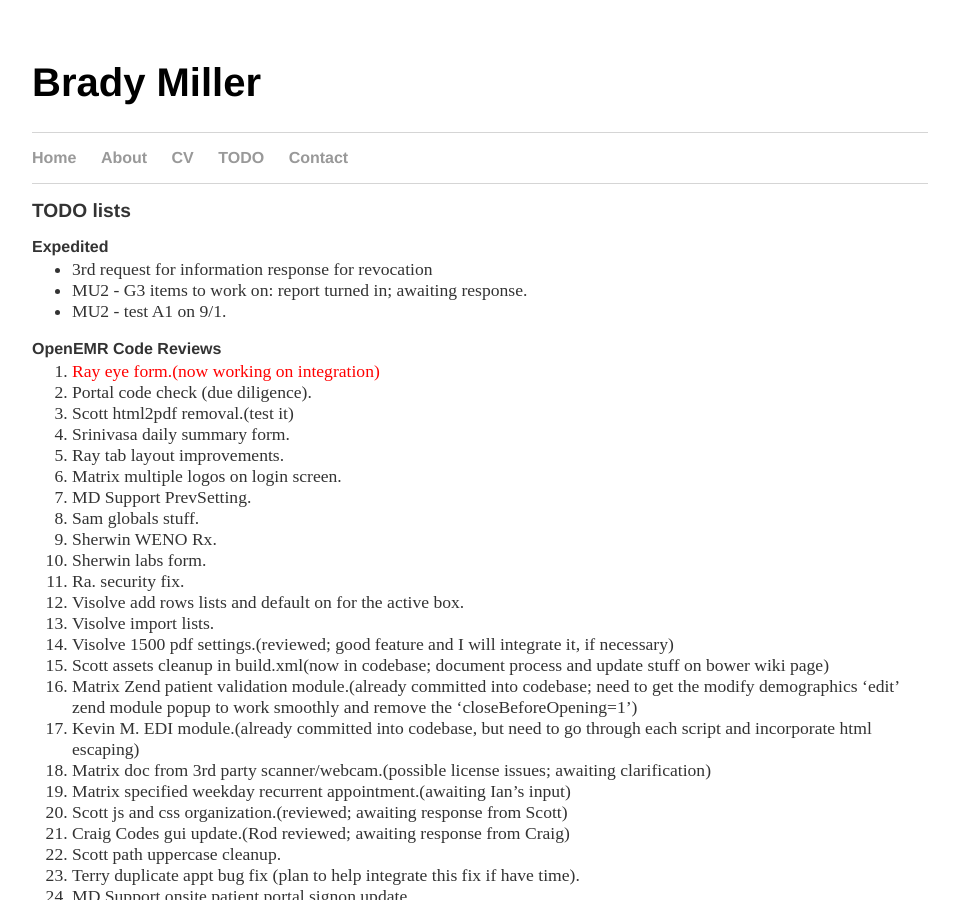
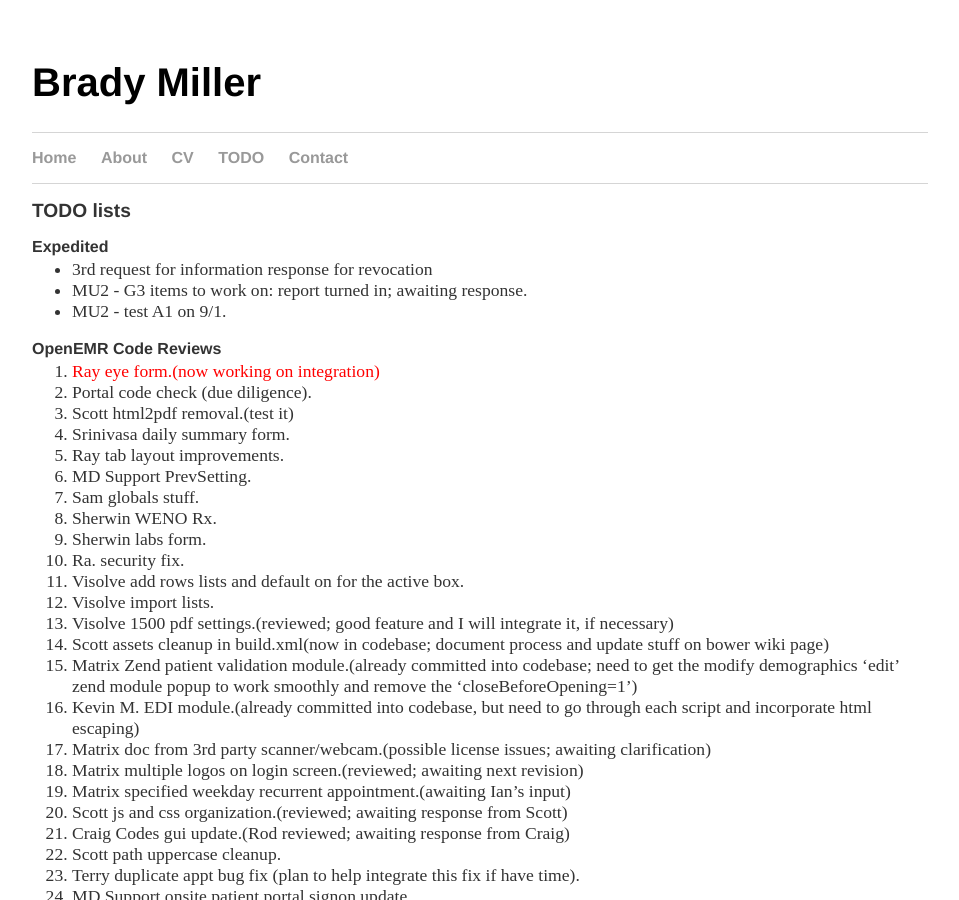
Before and after one commit to bradymiller/bradymiller.github.io, a Jekyll site: the page built from todo/index.md, in a window 1280 px wide and 900 px high. Shown: the whole window, without its empty margins (160-1119 px from the left). Built offline with Jekyll 4.4.1, drawn with Linux system fonts in a browser that asks for light colours; some of the changed lines change nothing that is shown.

Commit message:
Update todo list

```diff
--- a/todo/index.md
+++ b/todo/index.md
@@ -14,7 +14,6 @@
 1. Scott html2pdf removal.(test it)
 1. Srinivasa daily summary form.
 1. Ray tab layout improvements.
-1. Matrix multiple logos on login screen.
 1. MD Support PrevSetting.
 1. Sam globals stuff.
 1. Sherwin WENO Rx.
@@ -27,6 +26,7 @@
 1. Matrix Zend patient validation module.(already committed into codebase; need to get the modify demographics 'edit' zend module popup to work smoothly and remove the 'closeBeforeOpening=1')
 1. Kevin M. EDI module.(already committed into codebase, but need to go through each script and incorporate html escaping)
 1. Matrix doc from 3rd party scanner/webcam.(possible license issues; awaiting clarification)
+1. Matrix multiple logos on login screen.(reviewed; awaiting next revision)
 1. Matrix specified weekday recurrent appointment.(awaiting Ian's input)
 1. Scott js and css organization.(reviewed; awaiting response from Scott)
 1. Craig Codes gui update.(Rod reviewed; awaiting response from Craig)
```
